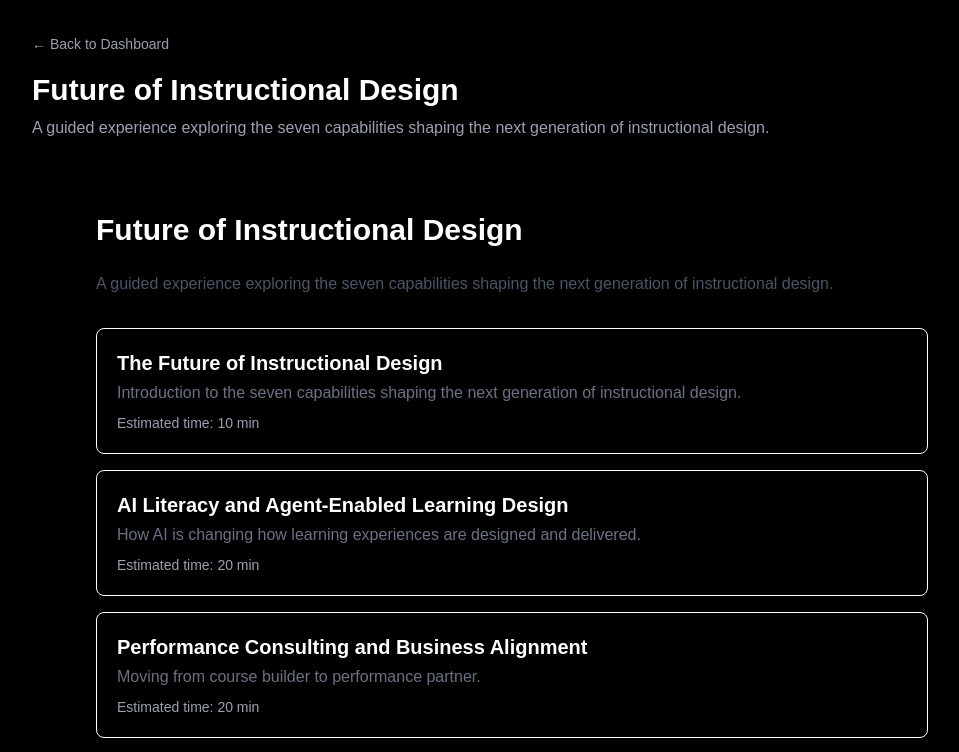
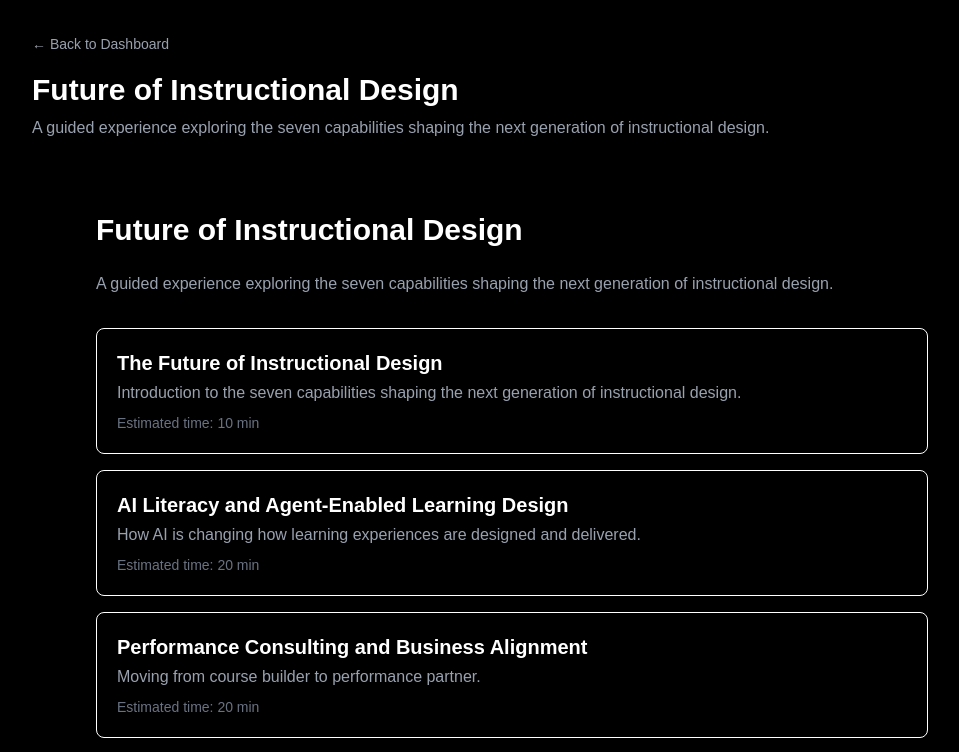
Before and after one commit to BradleyAPierce/future_of_id, a Next.js app in the folder web/: page /course/dashboard in a window 1280 px wide. Shown: the top 752 px of the page, without its empty margins (128-1087 px from the left). Built offline with nearby package versions, Linux system fonts and the light colour scheme.

Commit message:
Refactor Dashboard to use ModuleCard component for module display

```diff
--- a/web/app/course/dashboard/page.tsx
+++ b/web/app/course/dashboard/page.tsx
@@ -1,5 +1,5 @@
-import Link from "next/link";
 import { modules } from "@/data/modules";
+import ModuleCard from "@/components/course/ModuleCard";
 
 export default function Dashboard() {
   return (
@@ -8,7 +8,7 @@ export default function Dashboard() {
         Future of Instructional Design
       </h1>
 
-      <p className="mb-8 text-gray-600">
+      <p className="mb-8 text-gray-400">
         A guided experience exploring the seven capabilities shaping the next
         generation of instructional design.
       </p>
@@ -17,22 +17,13 @@ export default function Dashboard() {
         {modules
           .sort((a, b) => a.order - b.order)
           .map((module) => (
-            <Link
+            <ModuleCard
               key={module.slug}
-              href={
-                module.slug === "orientation"
-                  ? "/course/orientation"
-                  : `/course/module/${module.slug}`
-              }
-              className="block border rounded-lg p-5 hover:bg-gray-50 transition">
-              <h2 className="text-xl font-semibold">{module.title}</h2>
-
-              <p className="text-gray-500 mt-1">{module.description}</p>
-
-              <p className="text-sm text-gray-400 mt-2">
-                Estimated time: {module.estimatedTime}
-              </p>
-            </Link>
+              slug={module.slug}
+              title={module.title}
+              description={module.description}
+              estimatedTime={module.estimatedTime}
+            />
           ))}
       </div>
     </main>
--- /dev/null
+++ b/web/components/course/ModuleCard.tsx
@@ -0,0 +1,30 @@
+import Link from "next/link";
+
+interface ModuleCardProps {
+  slug: string;
+  title: string;
+  description: string;
+  estimatedTime: string;
+}
+
+export default function ModuleCard({
+  slug,
+  title,
+  description,
+  estimatedTime,
+}: ModuleCardProps) {
+  const href =
+    slug === "orientation" ? "/course/orientation" : `/course/module/${slug}`;
+
+  return (
+    <Link
+      href={href}
+      className="block border rounded-lg p-5 hover:bg-gray-50 hover:text-black transition">
+      <h2 className="text-xl font-semibold">{title}</h2>
+      <p className="text-gray-400 mt-1">{description}</p>
+      <p className="text-sm text-gray-500 mt-2">
+        Estimated time: {estimatedTime}
+      </p>
+    </Link>
+  );
+}
```
